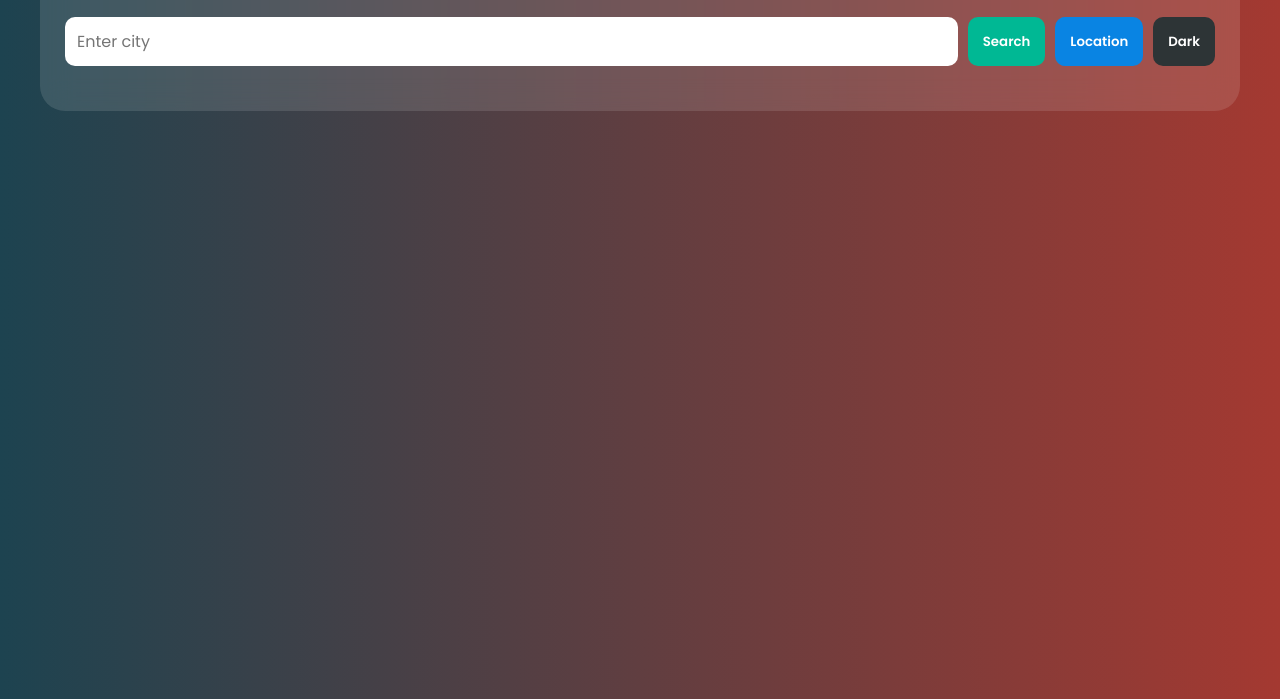
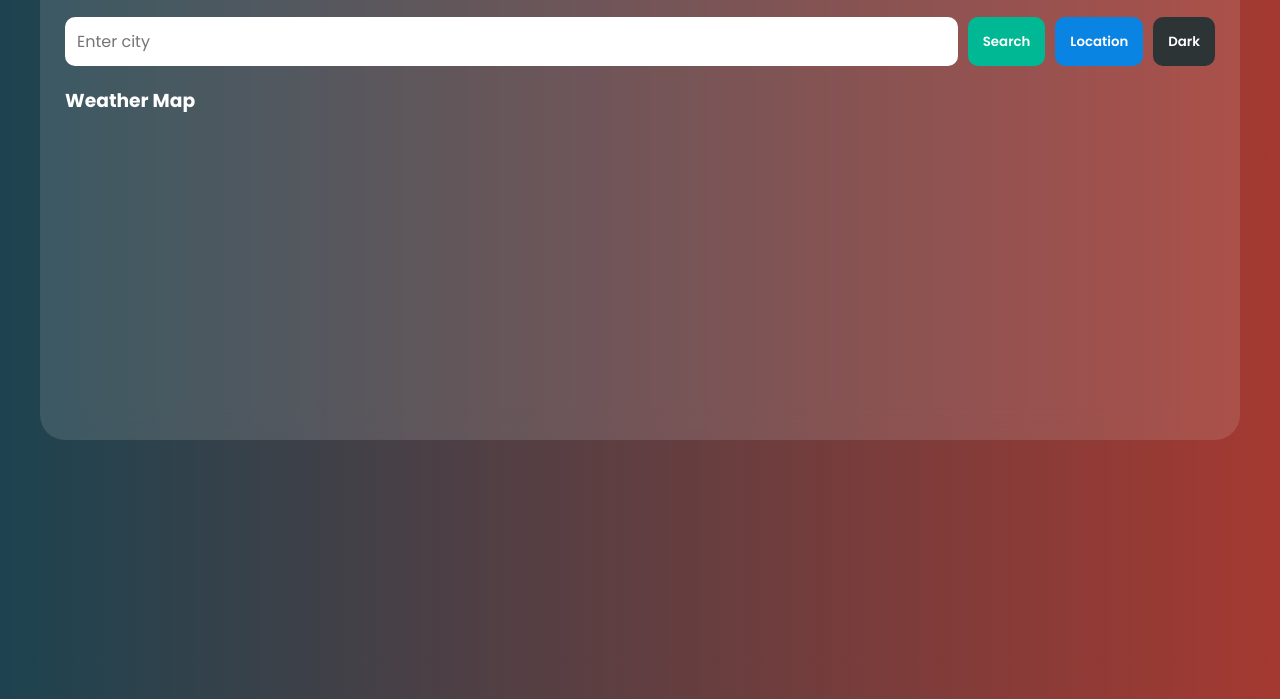
Before and after one commit to amrutaagarkar/weather-WebApp, a plain HTML site: page index.html in a window 1280 px wide. Shown: the part 101-800 px from the top of the page. Drawn offline with nearby package versions, Linux system fonts and the light colour scheme.

Commit message:
Update index.html

```diff
--- a/index.html
+++ b/index.html
@@ -128,6 +128,8 @@ cursor:pointer;
 <div id="history" class="history"></div>
 
 <div id="weather" class="weather"></div>
+  <h3 style="margin-top:20px;">Weather Map</h3>
+<div id="map" style="height:300px; width:100%; border-radius:15px;"></div>
 
 </div>
 </div>
```
